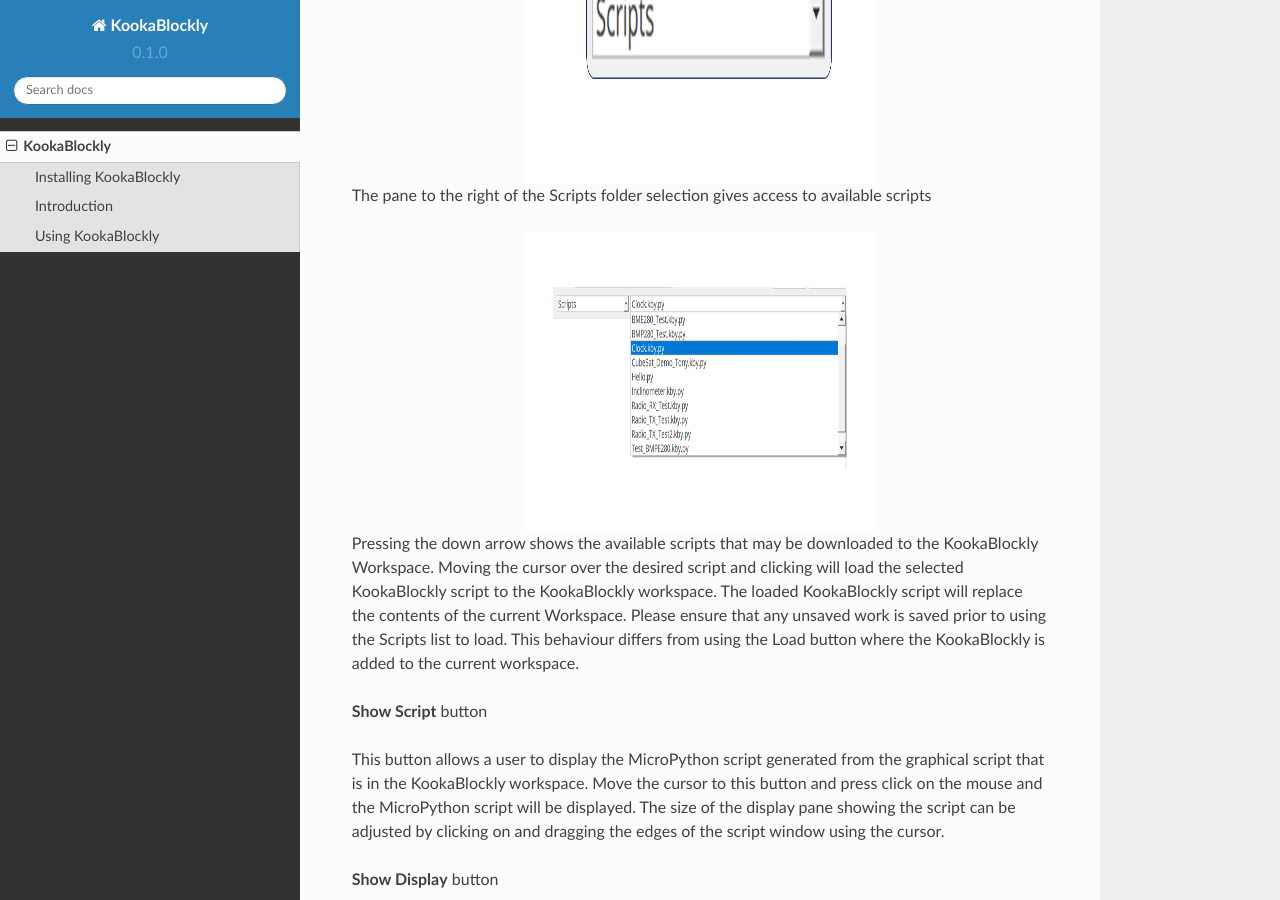
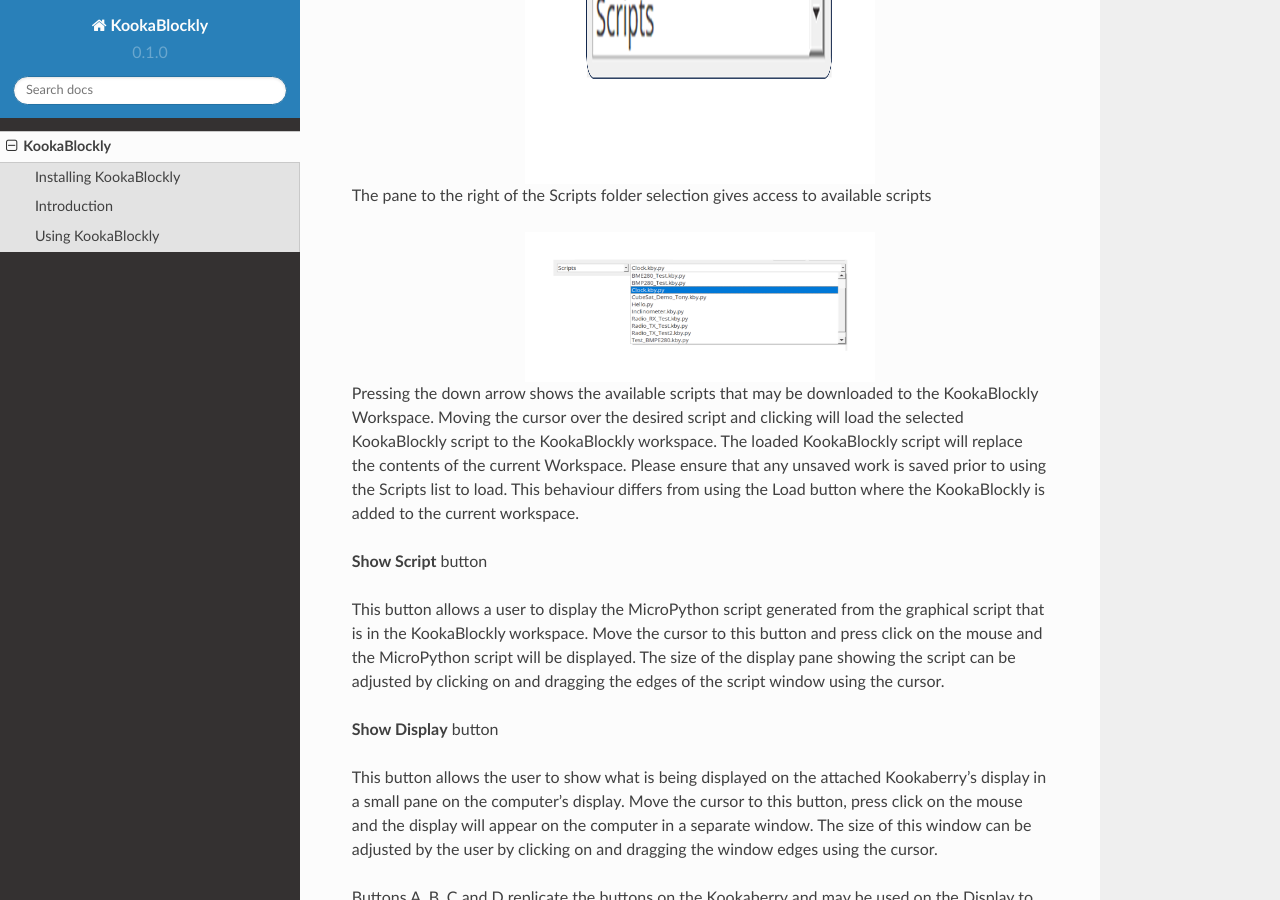
Before and after one commit to JulianDinsdale/KookaBlockly, a Sphinx documentation site: the page built from docs/source/KookaBlockly_Overview.rst, in a window 1280 px wide and 900 px high, scrolled down 4987 px. Built offline with Sphinx 7.4.7 and the Read the Docs theme 2.0.0, drawn with Linux system fonts in a browser that asks for light colours.

```diff
--- a/docs/source/KookaBlockly_Overview.rst
+++ b/docs/source/KookaBlockly_Overview.rst
@@ -180,7 +180,7 @@
 
 .. image:: images/Scripts_Avail.png
     :width: 350
-    :height: 300
+    :height: 150
     :align: center
     :alt: Available scripts drop down menu selection
 
```
Also changed, not shown: docs/source/images/Recycle_Icon.png (added), docs/source/images/Target_Icon.png (added), docs/source/images/Zoom_Icon.png (added).
